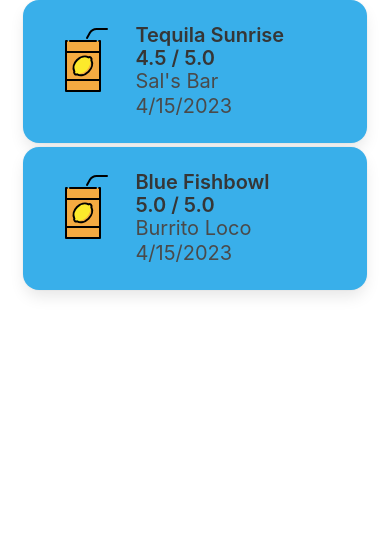
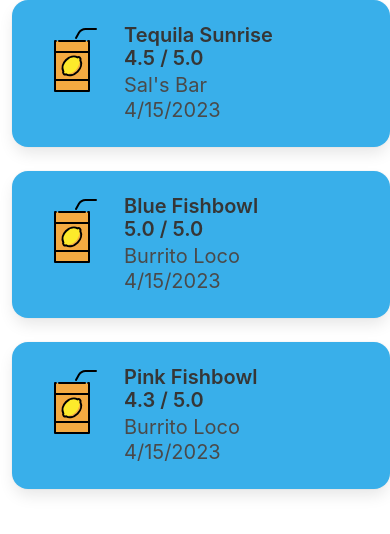
Before and after one commit to csci5117s23/project-2-google-it, a Next.js app: page /list in a window 390 px wide. Shown: the top 534 px of the page. Built offline with nearby package versions, Linux system fonts and the light colour scheme.

Commit message:
Add list page that shows items in two columns for desktop and one column on mobile

```diff
--- a/src/components/beveragelist.js
+++ b/src/components/beveragelist.js
@@ -2,15 +2,62 @@ import {React} from 'react'
 import ListItem from './listItem';
 import 'bulma/css/bulma.min.css';
 export default function BeverageList({listItems, onRemove}) {
+    var columns = [];
+
+    for (let i = 0; i < listItems.length; i+= 2){
+        if(i == listItems.length - 1){
+            const col = (
+                <>
+                    <div class="columns is-desktop" style={{marginLeft:"0"}}>
+                        <div class="column">
+                                <ListItem info={listItems[i]} onRemove={onRemove}></ListItem>
+                        </div>
+                        <div class="column">
+                        </div>
+                    </div>
+                </>);
+            columns.push(col);
+        }
+        else {
+            const col = (
+                <>
+                    <div class="columns is-desktop" style={{marginLeft:"0"}}>
+                        <div class="column">
+                                <ListItem info={listItems[i]} onRemove={onRemove}></ListItem>
+                        </div>
+                        <div class="column">
+                            <ListItem info={listItems[i + 1]} onRemove={onRemove}></ListItem>
+                        </div>
+                    </div>
+                </>);
+            columns.push(col);
+        }
+    }
 
     return (
-    <ul className="content" style={{margin:"0 6%"}}>
-        {listItems.map(item => (
-            <li>
-                <ListItem info={item} onRemove={onRemove}></ListItem>
-            </li>
-        ))}
-    </ul>
+        <>
+            {columns.map(column => column)}
+        </>
+
+        // <div class="columns is-desktop">
+        //     <div class="column">
+        //         {l1.map(item => (
+        //             <ListItem info={item} onRemove={onRemove}></ListItem>
+        //         ))}
+        //     </div>
+        //     <div class="column">
+        //         {l2.map(item => (
+        //             <ListItem info={item} onRemove={onRemove}></ListItem>
+        //         ))}
+        //     </div>
+        // </div>
+    // <ul className="content" style={{margin:"0 6%"}}>
+    //     {listItems.map(item => (
+    //         <li>
+    //             <ListItem info={item} onRemove={onRemove}></ListItem>
+    //         </li>
+    //     ))}
+    // </ul>
     );
 
 }
--- a/src/pages/list/index.js
+++ b/src/pages/list/index.js
@@ -5,7 +5,8 @@ export default function List() {
 
   const dummyData = [
     {bevName: "Tequila Sunrise", locName: "Sal's Bar", rating: "4.5", createdOn: new Date()},
-    {bevName: "Blue Fishbowl", locName: "Burrito Loco", rating: "5.0", createdOn: new Date()}
+    {bevName: "Blue Fishbowl", locName: "Burrito Loco", rating: "5.0", createdOn: new Date()},
+    {bevName: "Pink Fishbowl", locName: "Burrito Loco", rating: "4.3", createdOn: new Date()},
   ];
   return (
     <>
```
